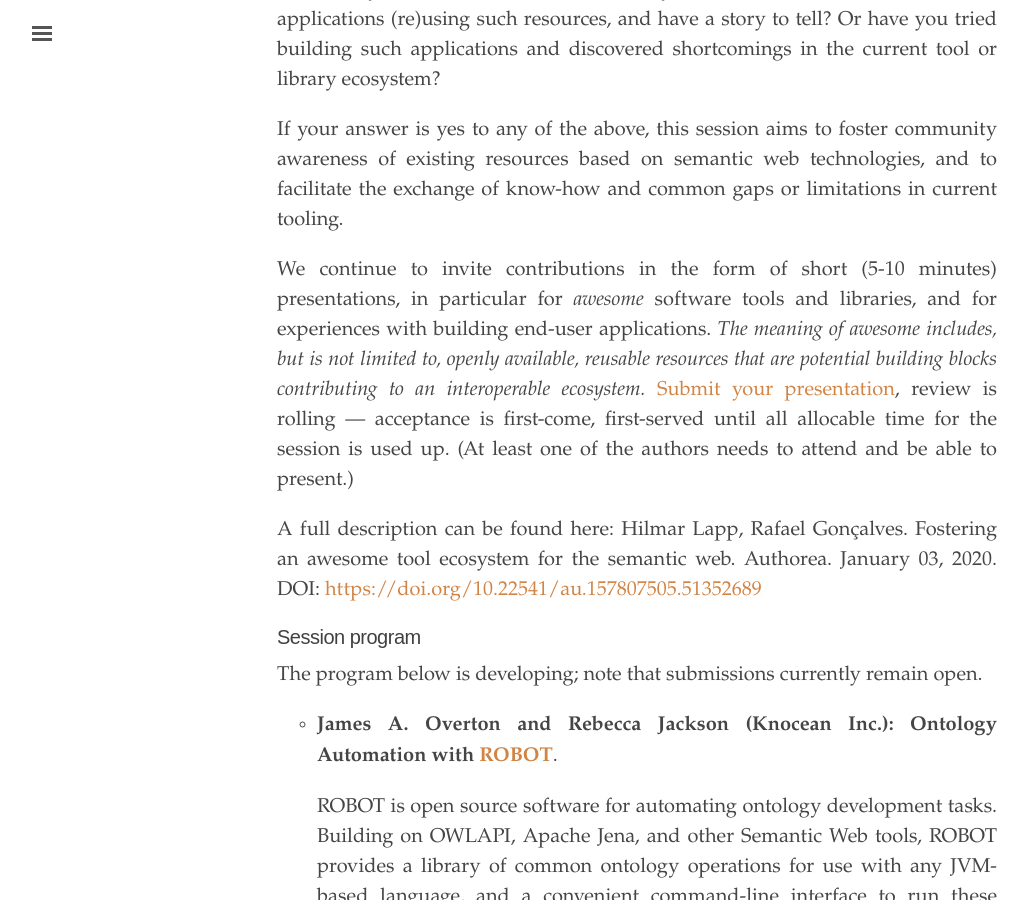
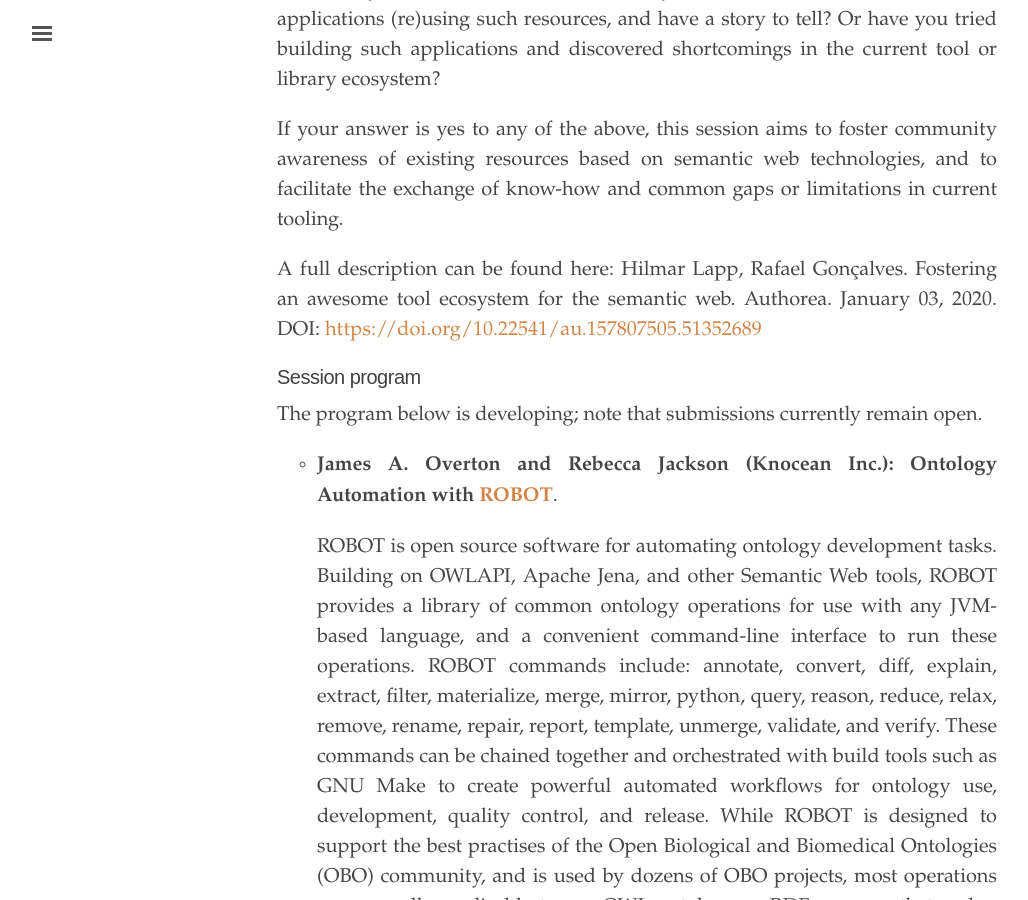
Before and after one commit to us2ts/us2ts.github.io, a Jekyll site: the page built from pages/program-tool-ecosystem.md, in a window 1280 px wide and 900 px high, scrolled down 635 px. Shown: the whole window, without its empty margins (3-1031 px from the left). Built offline with Jekyll 4.4.1, drawn with Linux system fonts in a browser that asks for light colours; comment, search, counter and statistics services are not loaded.

Commit message:
Removes call for contributions, which is now closed

```diff
--- a/pages/program-tool-ecosystem.md
+++ b/pages/program-tool-ecosystem.md
@@ -18,8 +18,6 @@ order: 5
 Do you develop tools, libraries, or other resources that are intended to enable, broaden, or apply semantic web technologies? Are you interested in raising the community’s awareness of them? Do you build (semantic web or not) applications (re)using such resources, and have a story to tell? Or have you tried building such applications and discovered shortcomings in the current tool or library ecosystem?
 
 If your answer is yes to any of the above, this session aims to foster community awareness of existing resources based on semantic web technologies, and to facilitate the exchange of know-how and common gaps or limitations in current tooling.
-
-We continue to invite contributions in the form of short (5-10 minutes) presentations, in particular for _awesome_ software tools and libraries, and for experiences with building end-user applications. _The meaning of awesome includes, but is not limited to, openly available, reusable resources that are potential building blocks contributing to an interoperable ecosystem._ [Submit your presentation](https://forms.gle/DkVnJ2qgjH1bB4ru7), review is rolling — acceptance is first-come, first-served until all allocable time for the session is used up. (At least one of the authors needs to attend and be able to present.)
 
 A full description can be found here: Hilmar Lapp, Rafael Gonçalves. Fostering an awesome tool ecosystem for the semantic web. Authorea. January 03, 2020. DOI: <https://doi.org/10.22541/au.157807505.51352689>
 
```
